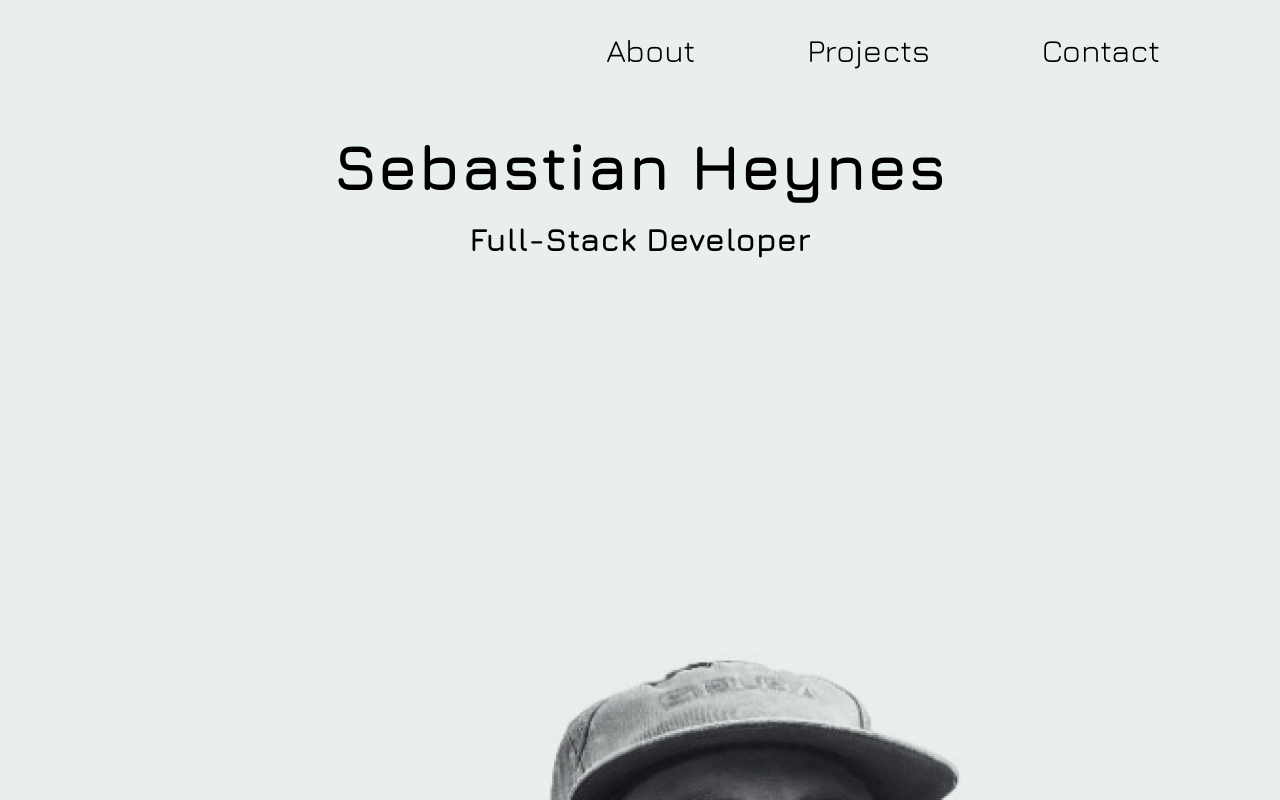
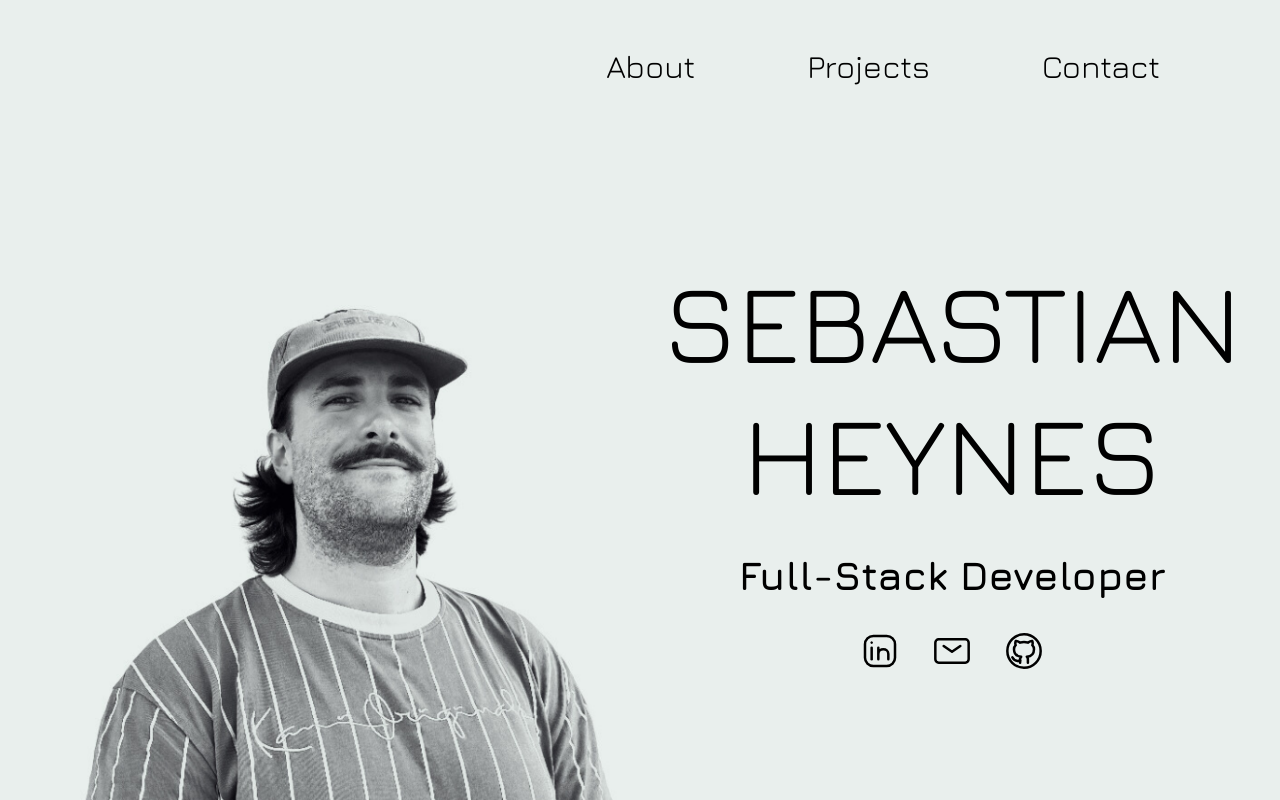
Before and after one commit to Hey-nes/portfolio, a React (Create React App) app: page / in a window 1280 px wide. Built offline with nearby package versions, Linux system fonts and the light colour scheme.

Commit message:
reordered mobile layout/started desktop styling on home page

```diff
--- a/src/App.css
+++ b/src/App.css
@@ -12,12 +12,12 @@
 
 .home h1 {
 	font-size: 4rem;
-	padding: 0 0.5rem 1rem 0.5rem;
+	padding: 1rem 0.5rem;
 }
 
 .home h2 {
 	font-size: 2rem;
-	padding-bottom: 2rem;
+	padding: 1rem 0;
 }
 
 .selfie {
@@ -29,5 +29,31 @@
 	justify-content: center;
 	align-items: center;
 	gap: 2rem;
-	padding-top: 1.25rem;
+	padding: 1rem 0;
 }
+
+@media (min-width: 768px) {
+	.home {
+		display: flex;
+		align-items: center;
+	}
+
+	.selfie {
+		height: 100%;
+		width: auto;
+		order: 1;
+	}
+
+	.header-container {
+		order: 2;
+	}
+
+	.header-container h1 {
+		font-size: 7rem;
+		font-weight: 400;
+	}
+
+	.header-container h2 {
+		font-size: 2.5rem;
+	}
+}
--- a/src/App.js
+++ b/src/App.js
@@ -4,15 +4,13 @@ import Sebastian from "./assets/Sebastian.png";
 
 function App() {
 	return (
-		<>
-			<header>
+		<div className="app">
 			<Header />
-			</header>
 			<main className="main">
 				<section id="home" className="home section">
-					<h1>Sebastian Heynes</h1>
+					<div className="header-container">
+						<h1>SEBASTIAN HEYNES</h1>
 						<h2>Full-Stack Developer</h2>
-					<img src={Sebastian} alt="Sebastian" className="selfie" />
 						<div className="icon-container">
 							<a
 								href="https://www.linkedin.com/in/sebastian-heynes-48895b241/"
@@ -63,6 +61,8 @@ function App() {
 								</svg>
 							</a>
 						</div>
+					</div>
+					<img src={Sebastian} alt="Sebastian" className="selfie" />
 				</section>
 				<section id="about" className="section">
 					<h1>About me</h1>
@@ -107,7 +107,7 @@ function App() {
 					</a>
 				</section>
 			</main>
-		</>
+		</div>
 	);
 }
 
--- a/src/components/Header/Header.css
+++ b/src/components/Header/Header.css
@@ -12,9 +12,6 @@
 	display: flex;
 	justify-content: flex-end;
 	align-items: center;
-	width: 100%;
-	max-width: 1440px;
-	padding: 0 1.5rem 0 1.5rem;
 }
 
 .burger {
@@ -27,12 +24,7 @@
 
 @media (min-width: 768px) {
 	.topbar {
-		height: 6rem;
-	}
-
-	.topbar .container {
-		margin: 0 auto;
-		padding: 0 2.5rem 0 2.5rem;
+		height: 8rem;
 	}
 
 	.navigation {
--- a/src/index.css
+++ b/src/index.css
@@ -18,6 +18,13 @@ body,
 	background-color: #e9efed;
 	font-family: "Jura", sans-serif;
 	font-weight: 400;
+}
+
+.container {
+	max-width: 1440px;
+	width: 100%;
+	margin: 0 auto;
+	padding: 0 1.5rem 0 1.5rem;
 }
 
 svg {
@@ -50,6 +57,10 @@ li {
 }
 
 @media (min-width: 768px) {
+	.container {
+		padding: 0 2.5rem 0 2.5rem;
+	}
+
 	.hidden-mobile {
 		display: block;
 	}
```
Lines whose indentation alone changed are shown as unchanged.
